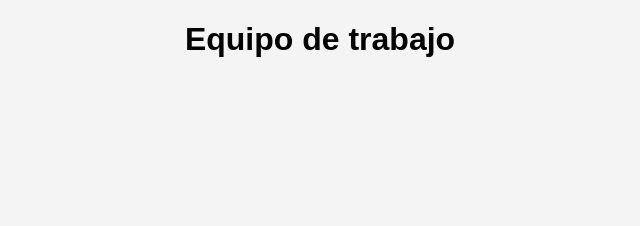
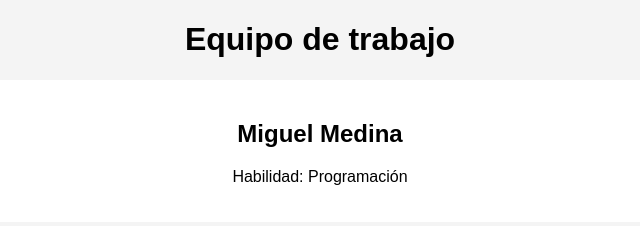
Before and after one commit to miguelangelbm2018-ai/proyecto_colab, a plain HTML site: page index.html in a window 1280 px wide. Shown: the whole page, without its empty margins (320-960 px from the left). Drawn offline with Linux system fonts and the light colour scheme.

Commit message:
Agregué mi tarjeta

```diff
--- a/index.html
+++ b/index.html
@@ -11,3 +11,7 @@
 
 </body>
 </html>
+<div class="tarjeta">
+    <h2>Miguel Medina</h2>
+    <p>Habilidad: Programación</p>
+</div>
```
